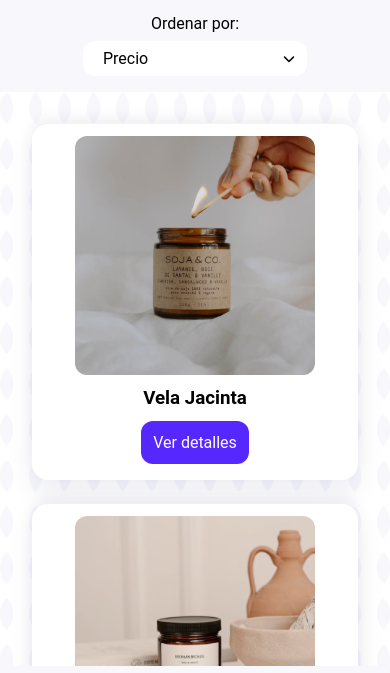
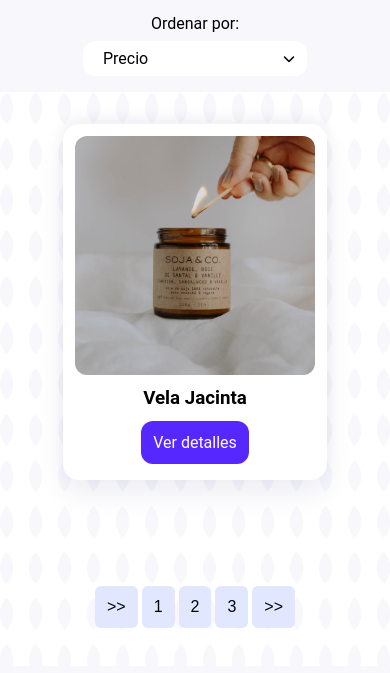
Before and after one commit to jacintaiglesiasl/Desafio-3_2, a plain HTML site: page index.html in a window 390 px wide. Shown: the part 94-767 px from the top of the page. Drawn offline with Linux system fonts and the light colour scheme.

Commit message:
ultimas modificaciones

```diff
--- a/assets/style.css
+++ b/assets/style.css
@@ -16,14 +16,28 @@ body {
     "footer";
 
     .item-main {
+        display: none;
+    }
+
+    .item-mobile {
         display: flex;
-        flex-direction: column;
-        justify-content: space-between;
-        margin: 20px;
+        justify-content: center;
+        align-items: center;
+        margin-top: 20px;
     }
 
 .item {
     display: none;
+}
+
+main {
+    display: flex;
+    flex-direction: column;
+    justify-content: space-between;
+}
+
+.pages {
+    margin-bottom: 36px;
 }
 }
 }
@@ -43,13 +57,20 @@ body {
         display: none;
     }
 
+    .item-mobile {
+        display: none;
+    }
+
     .item-main {
         grid-area: main;
-        background-color: white;
-        background-image: url(./imgs/BG-main.png);
         display: grid;
         grid-template-columns: auto auto auto;
         justify-content: center;
+        margin-top: 20px;
+    }
+
+    .pages {
+        margin-top: 20px;
     }
 }
     }
--- a/index.html
+++ b/index.html
@@ -36,6 +36,15 @@
     </section>
 
     <main>
+
+    <div class="item-mobile">
+        <div class="card">
+            <img src="./assets/imgs/Product-1.png" alt="producto" width="240px">
+            <h3>Vela Jacinta</h3>
+            <div class="button">Ver detalles</div>
+        </div>
+    </div>
+
     <div class="item-main">
 
         <div class="card">
@@ -73,7 +82,6 @@
             <h3>Vela Jacinta</h3>
             <div class="button">Ver detalles</div>
         </div>
-
 </div>
 
 <div class="pages">
```
